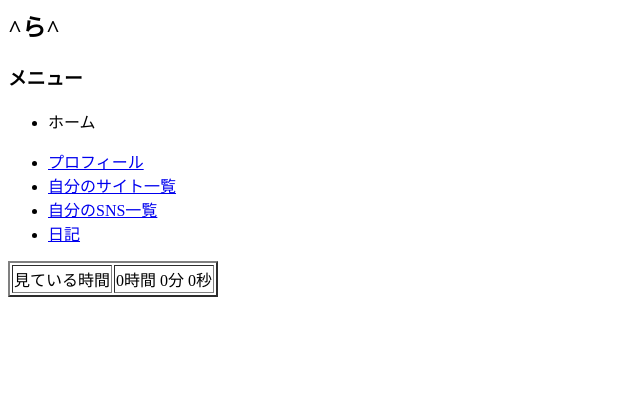
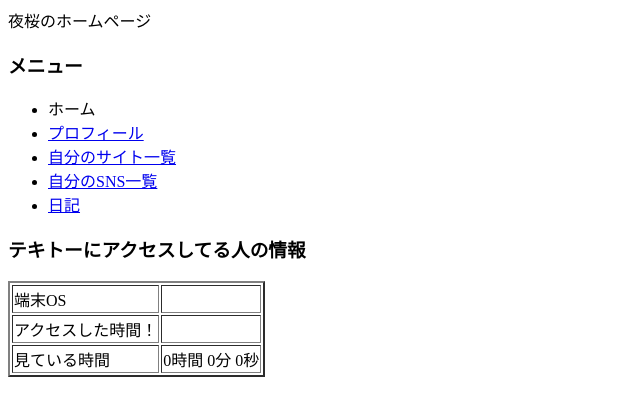
Before and after one commit to Remihura/horm, a plain HTML site: page index.html in a window 1280 px wide. Shown: the whole page, without its empty margins (0-640 px from the left). Drawn offline with Linux system fonts and the light colour scheme.

Commit message:
Update index.html

```diff
--- a/index.html
+++ b/index.html
@@ -1,23 +1,28 @@
 <htlm>
-
-  <head>
-    <title>test</title>
-  </head>
+<title>夜桜のホームページ</title>
 
   <body>
-    <h2>^ら^</h2>
+    <head>夜桜のホームページ</head>
     <nav>
       <h3>メニュー</h3>
       <ul>
         <li>
-          <p>ホーム</p>
+          ホーム
         <li><a href="/profile/">プロフィール</a></li>
         <li><a href="/site/">自分のサイト一覧</a></li>
         <li><a href="/sns">自分のSNS一覧</a></li>
         <li><a href="/day/">日記</a></li>
       </ul>
     </nav>
+    <h3>テキトーにアクセスしてる人の情報</h3>
     <table border="2">
+      <tr>
+        <td>端末OS</td>
+        <td id="device"></td>
+      </tr>
+      <tr>
+        <td>アクセスした時間！</td>
+        <td id="date"></td>
       <tr>
         <td>見ている時間</td>
         <td><span id="hour">0</span>時間
```
